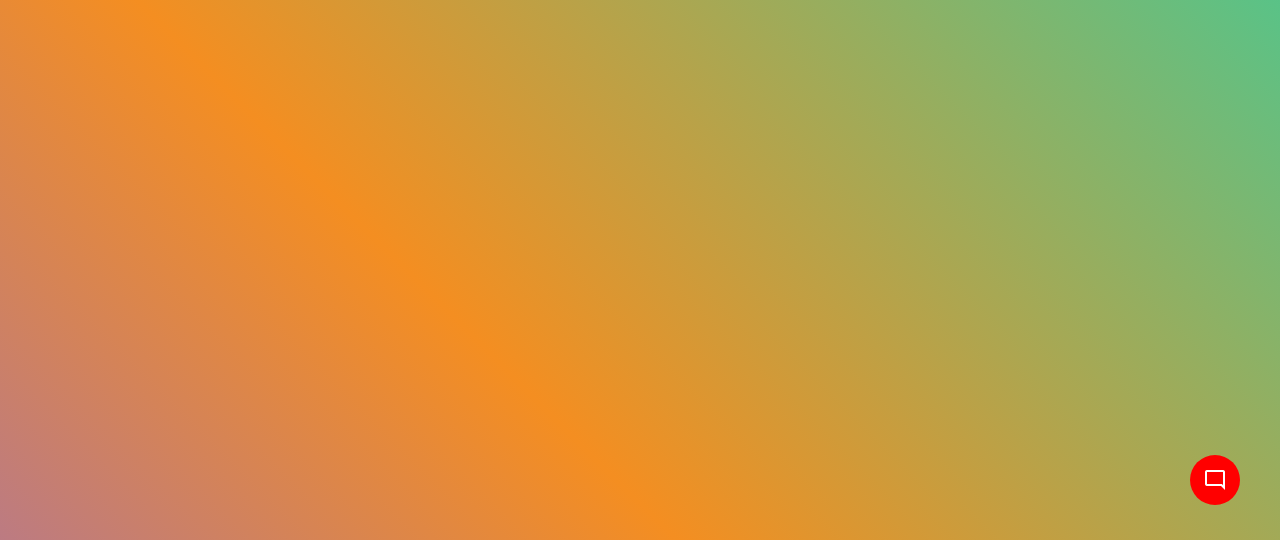
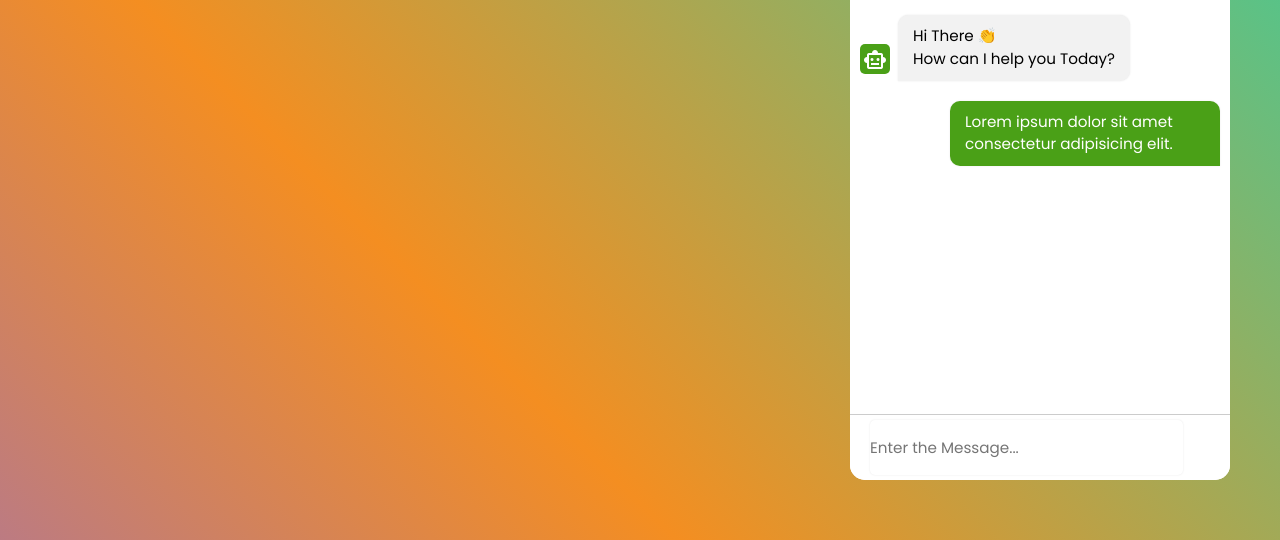
Before and after one commit to SanojAhamed/Chatbot-using-API, a plain HTML site: page index.html in a window 1280 px wide. Shown: the part 260-800 px from the top of the page. Drawn offline with nearby package versions, Linux system fonts and the light colour scheme.

Commit message:
html & css update

```diff
--- a/index.html
+++ b/index.html
@@ -7,12 +7,7 @@
     <link rel="stylesheet" href="style.css">
     <link rel="stylesheet" href="https://fonts.googleapis.com/css2?family=Material+Symbols+Outlined:opsz,wght,FILL,GRAD@20..48,100..700,0..1,-50..200" />
 </head>
-<body>
-    <button class = "chatbot-toggler">
-        <span class="material-symbols-outlined">mode_comment</span>
-        <span class="material-symbols-outlined">close</span>
-    </button>
-    <div class="container">
+    <div class="container"></div>
     <div class ="chatbot">
         <header> <h2>Chatbot</h2></header>
         <ul class="chatbox">
@@ -27,7 +22,7 @@
 
            <div class ="chat-input">
             <textarea placeholder="Enter the Message..." required></textarea>
-            <span id="sent-btn" class="material-symbols-outlined">sent</span>
+            <span id="sent-btn" class="material-symbols-outlined">send</span>
            </div>
     </div>
 </div>
--- a/style.css
+++ b/style.css
@@ -1,7 +1,6 @@
 @import url('https://fonts.googleapis.com/css2?family=Poppins:ital,wght@0,400;0,500;0,600;1,700&display=swap');
 
 * {
- list-style: none;
   margin: 0;
   padding: 0;
   box-sizing: border-box;
@@ -30,99 +29,71 @@
 
 .chatbot {
     position: fixed;
-    right: 40px;
-    bottom: 100px;
-    width: 400px;
+    right: 50px;
+    bottom: 60px;
     overflow: hidden;
-    transform: scale(0.5);
-    opacity: 0;
-    pointer-events: none;
+    width: 380px;
     background: #fff;
     border-radius: 15px;
     box-shadow: 0 0 128px 0  rgba(0,0,0,0.1),
                 0 32px 64px -48px rgba (0,0,0,0.5);
 }
 
-.chatbot-toggler {
-    position: fixed;
-    right: 40px;
-    bottom: 35px;
-    height: 50px;
-    width: 50px;
-    color: #fff;
-    display: flex;
-    align-items: center;
-    justify-content: center;
-    border: none;
-    outline: none;
-    cursor: pointer;
-    border-radius: 50%;
-    background: red;
-}
+.chatbot header  {
+    background: #4AA017;
+    padding: 15px 0;
+    text-align: center;
+    border-radius: 15px 15px 0 0;
 
-.chatbot-toggler span {
-    position: absolute;
-}
-
-.chatbot-toggler span:last-child {
-    opacity: 0;
-}
-
-.show-chatbot .chatbot-toggler span:last-child {
-    opacity: 1;
-}
-
-.show-chatbot .chatbot-toggler span:last-child {
-    opacity: 1;
-}
-
-.chatbot header  {
-    background: #e71c1c;
-    padding: 16px 0;
-    text-align: center;
 }
 .chatbot header h2 {
         color: #fff;
         font-size: 1.4rem;
+        font-weight: 600;
+        letter-spacing: 0.5px;
 }
 .chatbot .chatbox {
-    height: 400px;
+    height: 480px;
     overflow-y: auto;
-    padding: 30px 20px 70px;
+    padding: 15px 10px 8px;
 }
 .chatbox .chat {
     display: flex;
 }
 
 .chatbox .incoming span {
-    height: 32px;
-    width: 32px;
+    height: 30px;
+    width: 30px;
     color: #fff;
     align-self: flex-end;
-    background: red;
+    background: #4AA017;
     text-align: center;
     line-height: 32px;
-    border-radius: 4px;
-    margin: 0 10px 7px 0;
+    border-radius: 5px;
+    margin: 0 8px 7px 0;
 }
 
 .chatbot .outgoing {
      margin: 20px 0;
-    justify-content: flex-end;
+     justify-content: flex-end;
 }
 .chatbox .chat p {
     color: #fff;
     font-size: 0.95rem;
     max-width: 75%;
-    padding: 12px 16px;
+    padding: 10px 15px;
     border-radius: 10px 10px 0 10px;
-    background: blue;
+    background: #4AA017;
+    line-height: 1.5;
+    box-shadow: 0 0 2px rgba(0,0,0,0.1);
 }
 
-.chatbot .incoming p {
+.chatbox .incoming p {
     color: black;
     background: #f2f2f2;
-   border-radius: 10px 10px 10px 0;
+    border-radius: 10px 10px 10px 0;
+    text-align: left;
+    box-shadow: 0 0 2px rgba(0,0,0,0.1);
 }
 
 .chatbot .chat-input {
@@ -130,6 +101,7 @@
     bottom: 0;
     width: 100%;
     display: flex;
+    gap: 5px;
     background: #fff;
     padding: 5px 20px;
     border-top: 1px solid #ccc;
@@ -143,16 +115,20 @@
     font-size: 0.95rem;
     resize: none;
     padding: 16px 15px 16px 0;
+    border-radius: 5px;
+    box-shadow: 0 0 2px rgba(0,0,0,0.1);
 }
 
 .chat-input span {
     align-self: flex-end;
-    height: 55px;
+    height: 40px;
     line-height: 55px;
-    color: #d2001a;
+    color: #4AA017;
     font-size: 1.35rem;
     cursor: pointer;
     visibility: hidden;
+    transition: 0.3s ease;
+   justify-content: flex-end;
 }
 
 .chat-input textarea:valid ~ span {
```
